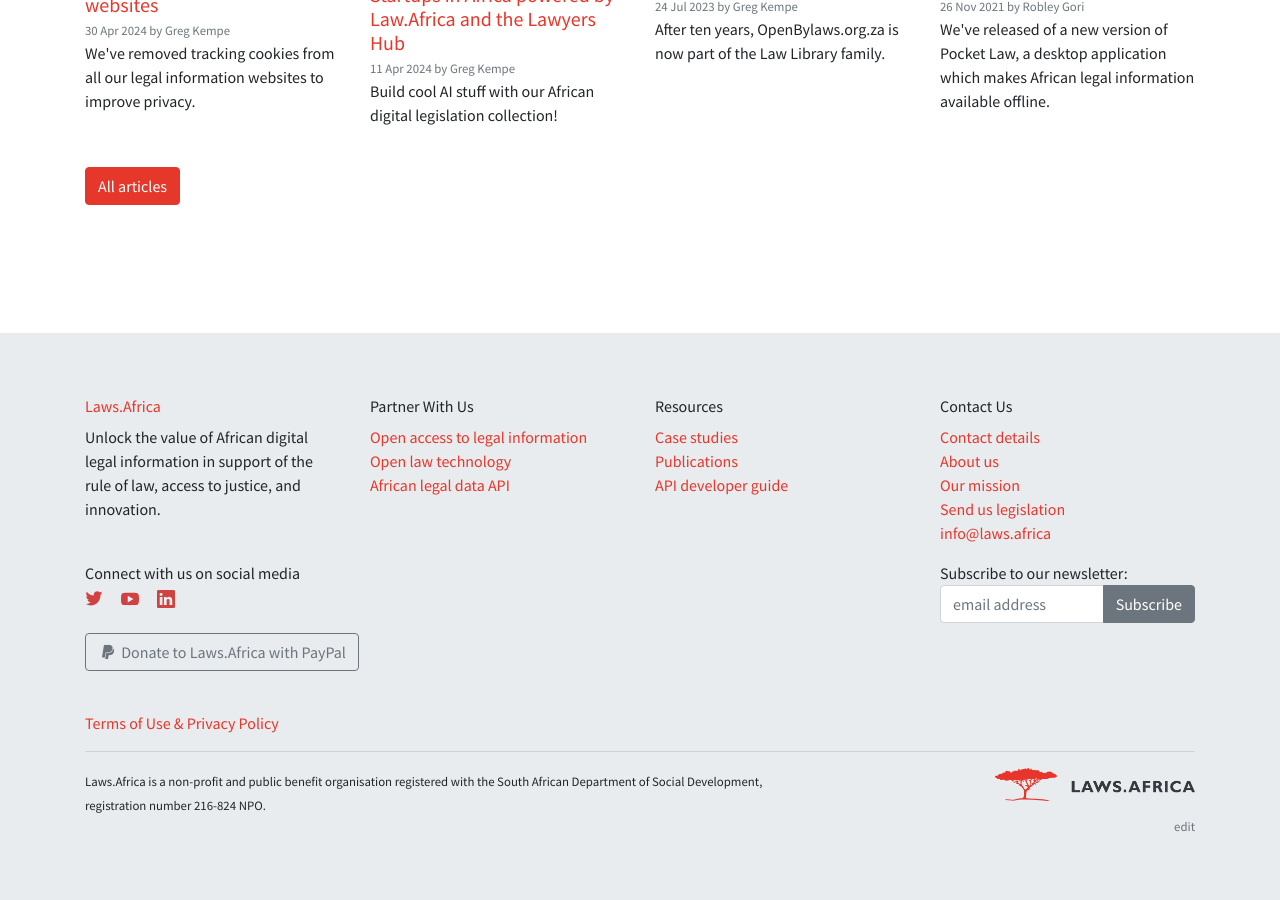
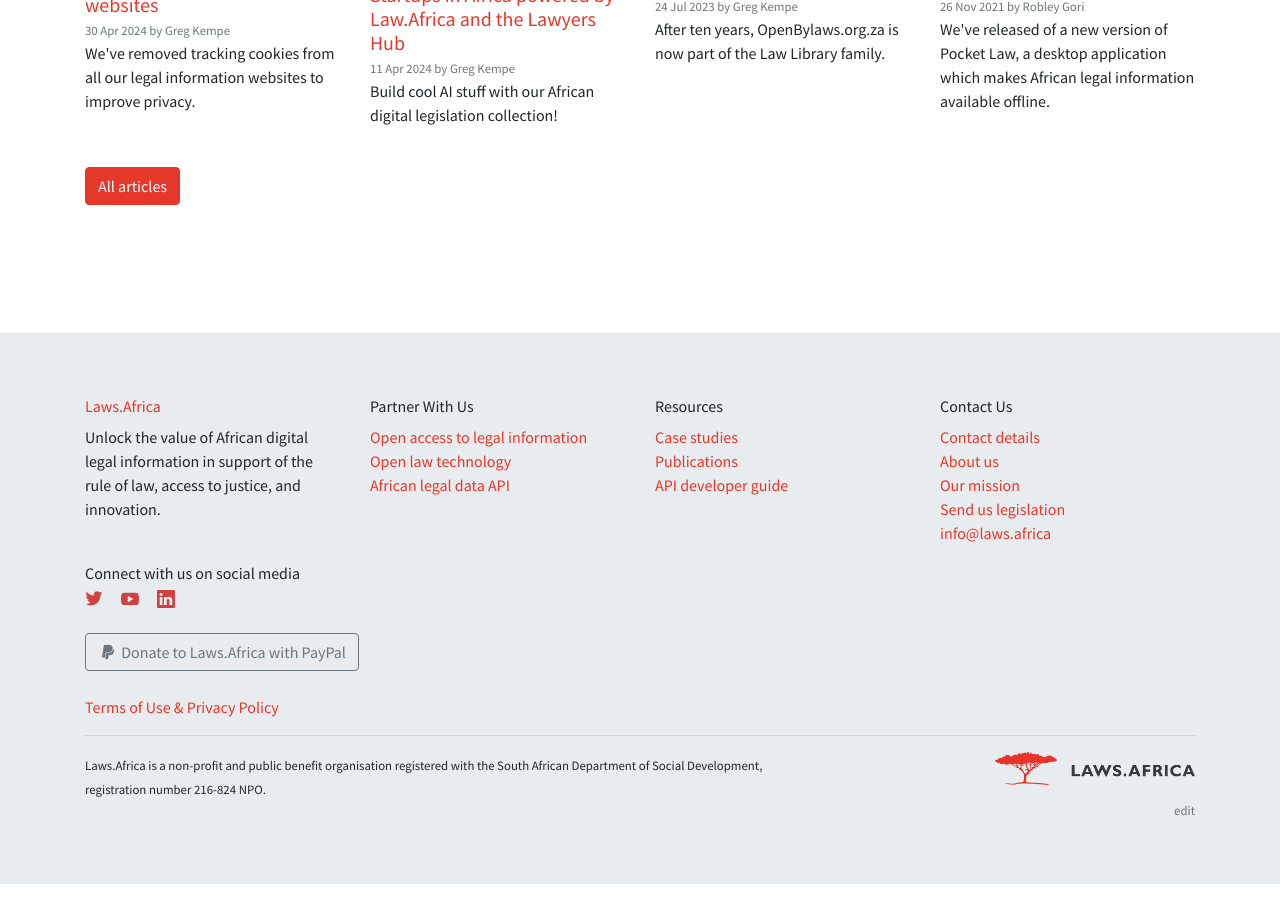
Before and after one commit to laws-africa/laws-africa.github.io, a Jekyll site: the page built from index.html, in a window 1280 px wide and 900 px high, scrolled down 3981 px. Built offline with Jekyll 4.4.1, drawn with Linux system fonts in a browser that asks for light colours; nearby versions of some CDN libraries; comment, search, counter and statistics services are not loaded.

Commit message:
Update footer.html
remove mailing list

```diff
--- a/_includes/footer.html
+++ b/_includes/footer.html
@@ -42,8 +42,6 @@
 
     </div>
 
-    <div class="row">
-      <div class="col-md-9 mb-3">
     <div>Connect with us on social media</div>
     <div class="footer-social">
       <a href="http://twitter.com/@laws_africa" target="_blank"><img src="/img/social/twitter.svg"> </a>
@@ -56,28 +54,6 @@
       <input type="hidden" name="hosted_button_id" value="WTKDBEX8D8BA6" />
       <button type="submit" class="btn btn-outline-secondary"><i class="fab fa-fw fa-paypal"></i> Donate to Laws.Africa with PayPal</button>
     </form>
-
-      </div>
-      <div class="col-md-3 mb-3">
-        <div id="newsletter">Subscribe to our newsletter:</div>
-
-        <!-- Begin Mailchimp Signup Form -->
-        <form
-          action="https://africa.us19.list-manage.com/subscribe/post?u=60b61dad66a60a0c85266a68c&amp;id=098ca0e4c8"
-          method="post" id="mc-embedded-subscribe-form" name="mc-embedded-subscribe-form" target="_blank">
-          <input type="hidden" value="1" name="group[5167][1]">
-          <div style="position: absolute; left: -5000px;" aria-hidden="true"><input type="text" name="b_60b61dad66a60a0c85266a68c_098ca0e4c8" tabindex="-1" value=""></div>
-          <div class="input-group">
-            <input type="email" value="" name="EMAIL" class="form-control" placeholder="email address" required>
-            <!-- real people should not fill this in and expect good things - do not remove this or risk form bot signups-->
-            <div class="input-group-append">
-              <input type="submit" value="Subscribe" name="subscribe" class="btn btn-secondary">
-            </div>
-          </div>
-        </form>
-        <!--End mc_embed_signup-->
-      </div>
-    </div>
 
     <p><a href="https://edit.laws.africa/terms">Terms of Use &amp; Privacy Policy</a></p>
 
```
Lines whose indentation alone changed are shown as unchanged.
